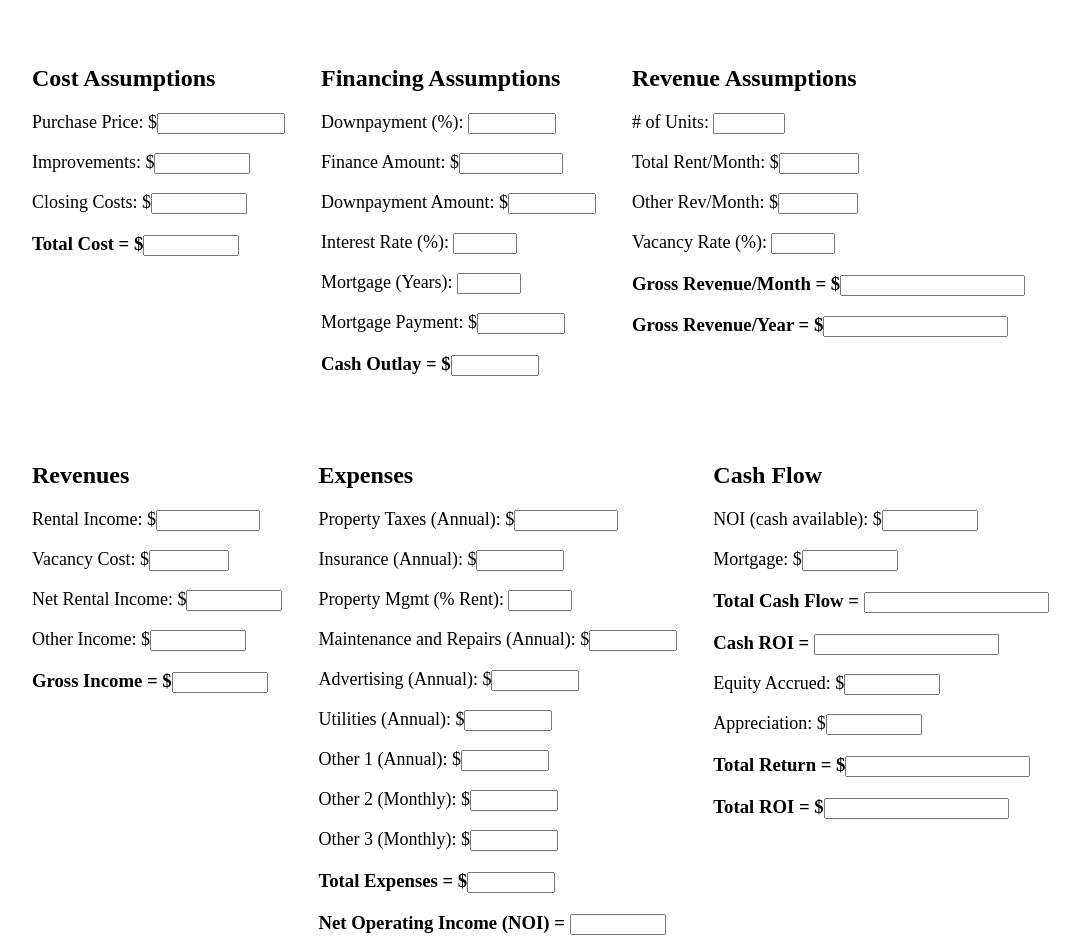
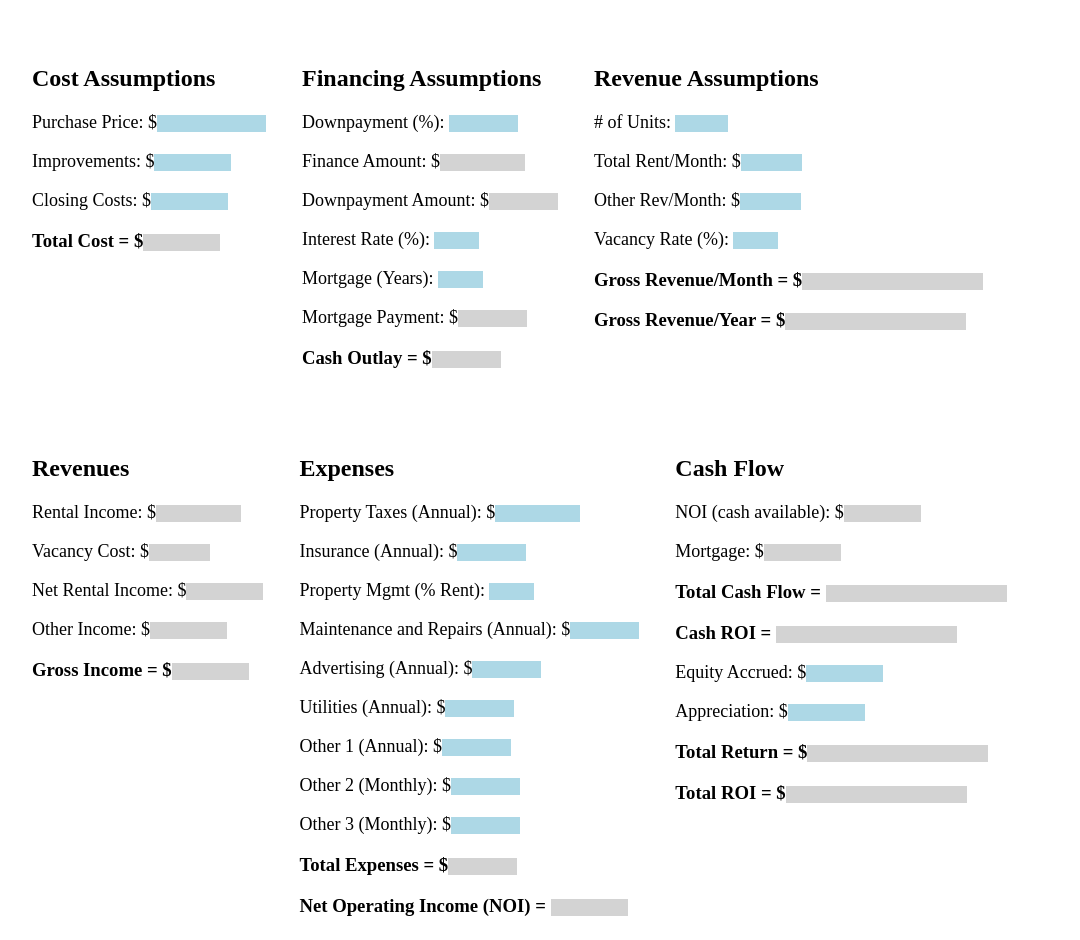
Before and after one commit to bugdlr/investment-calculator, a plain HTML site: page index.html in a window 1280 px wide. Shown: the part 72-1012 px from the top of the page, without its empty margins (8-1088 px from the left). Drawn offline with Linux system fonts and the light colour scheme.

Commit message:
hid input border and spiners

```diff
--- a/app.js
+++ b/app.js
@@ -210,6 +210,7 @@
   cashFlow.addEventListener('keyup', function (e) {
     e.preventDefault();
     cashFlowFun();
+    // cashROI is not updating correctly in key values
   });
 
 // })();
--- a/index.html
+++ b/index.html
@@ -14,81 +14,81 @@
     <div class="first">
       <div id="costAssumptions">
         <h2>Cost Assumptions</h2>
-        <p>Purchase Price: $<input id="price" type="number" min="1" max="10000000000"></p>
-        <p>Improvements: $<input id="improvements" type="number" min="1" max="1000000"></p>
-        <p>Closing Costs: $<input id="closingCosts" type="number" min="1" max="1000000"></p>
-        <h3>Total Cost = $<input id="totalCost" type="number" min="1" max="1000000"></h3>
+        <p>Purchase Price: $<input class="userInput" id="price" type="number" min="1" max="10000000000"></p>
+        <p>Improvements: $<input class="userInput" id="improvements" type="number" min="1" max="1000000"></p>
+        <p>Closing Costs: $<input class="userInput" id="closingCosts" type="number" min="1" max="1000000"></p>
+        <h3>Total Cost = $<input class="calculation" id="totalCost" type="number" min="1" max="1000000"></h3>
       </div>
 
       <div id="financingAssumptions">
         <h2>Financing Assumptions</h2>
-        <p>Downpayment (%): <input id="downpayment" type="number" min="1" max="100000"></p>
-        <p>Finance Amount: $<input id="FinAmt" type="number" min="1" max="10000000"></p>
-        <p>Downpayment Amount: $<input id="dwnpmtAmt" type="number" min="1" max="100000"></p>
-        <p>Interest Rate (%): <input id="interestRate" type="number" min="0" max="100"></p>
-        <p>Mortgage (Years): <input id="mortgageYrs" type="number" min="1" max="100"></p>
-        <p>Mortgage Payment: $<input id="mortgagePayment" type="number" min="1" max="100000"></p>
-        <h3>Cash Outlay = $<input id="cashOutlay" type="number" min="1" max="100000"></h3>
+        <p>Downpayment (%): <input class="userInput" id="downpayment" type="number" min="1" max="100000"></p>
+        <p>Finance Amount: $<input class="calculation" id="FinAmt" type="number" min="1" max="10000000"></p>
+        <p>Downpayment Amount: $<input class="calculation" id="dwnpmtAmt" type="number" min="1" max="100000"></p>
+        <p>Interest Rate (%): <input class="userInput" id="interestRate" type="number" min="0" max="100"></p>
+        <p>Mortgage (Years): <input class="userInput" id="mortgageYrs" type="number" min="1" max="100"></p>
+        <p>Mortgage Payment: $<input class="calculation" id="mortgagePayment" type="number" min="1" max="100000"></p>
+        <h3>Cash Outlay = $<input class="calculation" id="cashOutlay" type="number" min="1" max="100000"></h3>
       </div>
 
       <div id="revenueAssumptions">
         <h2>Revenue Assumptions</h2>
-        <p># of Units: <input id="numOfUnits" type="number" min="1" max="1000"></p>
-        <p>Total Rent/Month: $<input id="totalRentPerMonth" type="number" min="0" max="10000"></p>
-        <p>Other Rev/Month: $<input id="otherRevPerMonth" type="number" min="0" max="10000"></p>
-        <p>Vacancy Rate (%): <input id="vacancyRate" type="number" min="0" max="100"></p>
-        <h3>Gross Revenue/Month = $<input id="grossRevPerMonth" type="number"></h3>
-        <h3>Gross Revenue/Year = $<input id="grossRevPerYear" type="number"></h3>
+        <p># of Units: <input class="userInput" id="numOfUnits" type="number" min="1" max="1000"></p>
+        <p>Total Rent/Month: $<input class="userInput" id="totalRentPerMonth" type="number" min="0" max="10000"></p>
+        <p>Other Rev/Month: $<input class="userInput" id="otherRevPerMonth" type="number" min="0" max="10000"></p>
+        <p>Vacancy Rate (%): <input class="userInput" id="vacancyRate" type="number" min="0" max="100"></p>
+        <h3>Gross Revenue/Month = $<input class="calculation" id="grossRevPerMonth" type="number"></h3>
+        <h3>Gross Revenue/Year = $<input class="calculation" id="grossRevPerYear" type="number"></h3>
       </div>
     </div>
 
     <div class="second">
       <div id="revenues">
         <h2>Revenues</h2>
-        <p>Rental Income: $<input id="rentalIncome" type="number" min="0" max="10000000"></p>
-        <p>Vacancy Cost: $<input id="vacCost" type="number" min="0" max="10000"></p>
-        <p>Net Rental Income: $<input id="netRentalIncome" type="number" min="0" max="1000000"></p>
-        <p>Other Income: $<input id="otherIncome" type="number" min="0" max="1000000"></p>
-        <h3>Gross Income = $<input id="grossIncomeInput" type="number" min="0" max="1000000"></h3>
+        <p>Rental Income: $<input class="calculation" id="rentalIncome" type="number" min="0" max="10000000"></p>
+        <p>Vacancy Cost: $<input class="calculation" id="vacCost" type="number" min="0" max="10000"></p>
+        <p>Net Rental Income: $<input class="calculation" id="netRentalIncome" type="number" min="0" max="1000000"></p>
+        <p>Other Income: $<input class="calculation" id="otherIncome" type="number" min="0" max="1000000"></p>
+        <h3>Gross Income = $<input class="calculation" id="grossIncomeInput" type="number" min="0" max="1000000"></h3>
       </div>
 
       <div id="expenses">
         <h2>Expenses</h2>
-        <p>Property Taxes (Annual): $<input id="propertyTaxes" type="number" min="0" max="10000000"></p>
-        <p>Insurance (Annual): $<input id="insurance" type="number" min="0" max="100000"></p>
-        <p>Property Mgmt (% Rent): <input id="propertyMgmt" type="number" min="0" max="100"></p>
-        <p>Maintenance and Repairs (Annual): $<input id="maintenanceRepairs" type="number" min="0" max="100000"></p>
-        <p>Advertising (Annual): $<input id="advertising" type="number" min="0" max="100000"></p>
-        <p>Utilities (Annual): $<input id="utilities" type="number" min="0" max="100000"></p>
-        <p>Other 1 (Annual): $<input id="otherExpenses1" type="number" min="0" max="100000"></p>
-        <p>Other 2 (Monthly): $<input id="otherExpenses2" type="number" min="0" max="100000"></p>
-        <p>Other 3 (Monthly): $<input id="otherExpenses3" type="number" min="0" max="100000"></p>
-        <h3>Total Expenses = $<input id="totalExpenses" type="number" min="0" max="100000"></h3>
-        <h3 id="NOI">Net Operating Income (NOI) = <input id="netOI" type="number" min="0" max="1000000"></p></h3>
+        <p>Property Taxes (Annual): $<input class="userInput" id="propertyTaxes" type="number" min="0" max="10000000"></p>
+        <p>Insurance (Annual): $<input class="userInput" id="insurance" type="number" min="0" max="100000"></p>
+        <p>Property Mgmt (% Rent): <input class="userInput" id="propertyMgmt" type="number" min="0" max="100"></p>
+        <p>Maintenance and Repairs (Annual): $<input class="userInput" id="maintenanceRepairs" type="number" min="0" max="100000"></p>
+        <p>Advertising (Annual): $<input class="userInput" id="advertising" type="number" min="0" max="100000"></p>
+        <p>Utilities (Annual): $<input class="userInput" id="utilities" type="number" min="0" max="100000"></p>
+        <p>Other 1 (Annual): $<input class="userInput" id="otherExpenses1" type="number" min="0" max="100000"></p>
+        <p>Other 2 (Monthly): $<input class="userInput" id="otherExpenses2" type="number" min="0" max="100000"></p>
+        <p>Other 3 (Monthly): $<input class="userInput" id="otherExpenses3" type="number" min="0" max="100000"></p>
+        <h3>Total Expenses = $<input class="calculation" id="totalExpenses" type="number" min="0" max="100000"></h3>
+        <h3 id="NOI">Net Operating Income (NOI) = <input class="calculation" id="netOI" type="number" min="0" max="1000000"></p></h3>
       </div>
 
       <div id="cashFlow">
         <h2>Cash Flow</h2>
-        <p>NOI (cash available): $<input id="cashAvailable" type="number" min="0" max="1000000"></p>
-        <p>Mortgage: $<input id="mtg" type="number" min="0" max="1000000"></p>
-        <h3>Total Cash Flow = <input id="totalCashFlow" type="number"></h3>
-        <h3>Cash ROI = <input id="cashROI" type="number"></h3>
-        <p>Equity Accrued: $<input id="equity" type="number" min="0" max="1000000"></p>
-        <p>Appreciation: $<input id="appreciation" type="number" min="0" max="1000000"></p>
-        <h3>Total Return = $<input id="totalReturn" type="number"></h3>
-        <h3>Total ROI = $<input id="totalROI" type="number"></h3>
+        <p>NOI (cash available): $<input class="calculation" id="cashAvailable" type="number" min="0" max="1000000"></p>
+        <p>Mortgage: $<input class="calculation" id="mtg" type="number" min="0" max="1000000"></p>
+        <h3>Total Cash Flow = <input class="calculation" id="totalCashFlow" type="number"></h3>
+        <h3>Cash ROI = <input class="calculation" id="cashROI" type="number"></h3>
+        <p>Equity Accrued: $<input class="userInput" id="equity" type="number" min="0" max="1000000"></p>
+        <p>Appreciation: $<input class="userInput" id="appreciation" type="number" min="0" max="1000000"></p>
+        <h3>Total Return = $<input class="calculation" id="totalReturn" type="number"></h3>
+        <h3>Total ROI = $<input class="calculation" id="totalROI" type="number"></h3>
       </div>
     </div>
 
     <div id="keyValues">
       <h2>Key Values</h2>
-      <p>Cost/Unit: $<input id="costPerUnit" type="number"></p>
-      <p>Capitalization Rate:<input id="capRate" type="number"></p>
-      <p>GRM: <input id="GRM" type="number"></p>
-      <p>Cash ROI: <input id="cashROI2" type="number"></p>
-      <p>Total ROI: <input id="totalROI2" type="number"></p>
-      <p>DSCR: <input id="DSCR" type="number"></p>
-      <p>Annual Cash Flow: $<input id="annualCashFlow" type="number"></p>
+      <p>Cost/Unit: $<input class="calculation" id="costPerUnit" type="number"></p>
+      <p>Capitalization Rate:<input class="calculation" id="capRate" type="number"></p>
+      <p>GRM: <input class="calculation" id="GRM" type="number"></p>
+      <p>Cash ROI: <input class="calculation" id="cashROI2" type="number"></p>
+      <p>Total ROI: <input class="calculation" id="totalROI2" type="number"></p>
+      <p>DSCR: <input class="calculation" id="DSCR" type="number"></p>
+      <p>Annual Cash Flow: $<input class="calculation" id="annualCashFlow" type="number"></p>
     </div>
   </div>
 
--- a/style.css
+++ b/style.css
@@ -18,12 +18,12 @@ p {
   display: block;
   margin: 0 auto;
 }
-/*
+
 input {
   border: 0px solid;
-} */
+}
 
-/* input[type=number]::-webkit-inner-spin-button,
+input[type=number]::-webkit-inner-spin-button,
 input[type=number]::-webkit-outer-spin-button {
   -webkit-appearance: none;
   margin: 0;
@@ -35,4 +35,4 @@ input[type=number]::-webkit-outer-spin-button {
 
 .calculation {
   background-color: lightgray;
-} */
+}
```
